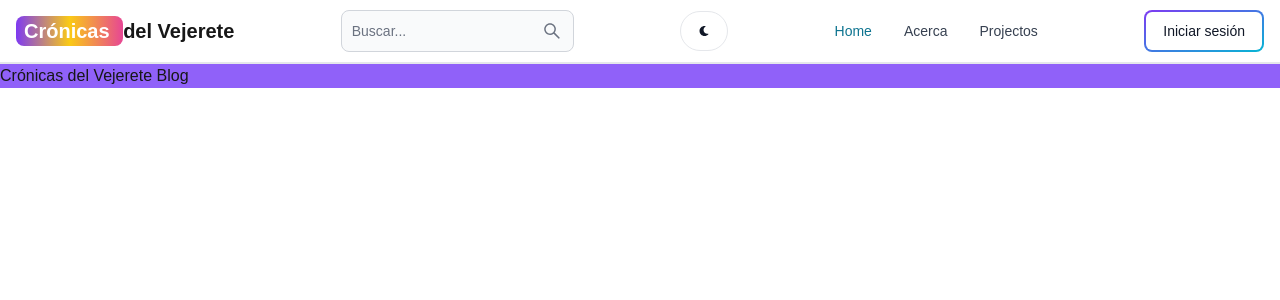
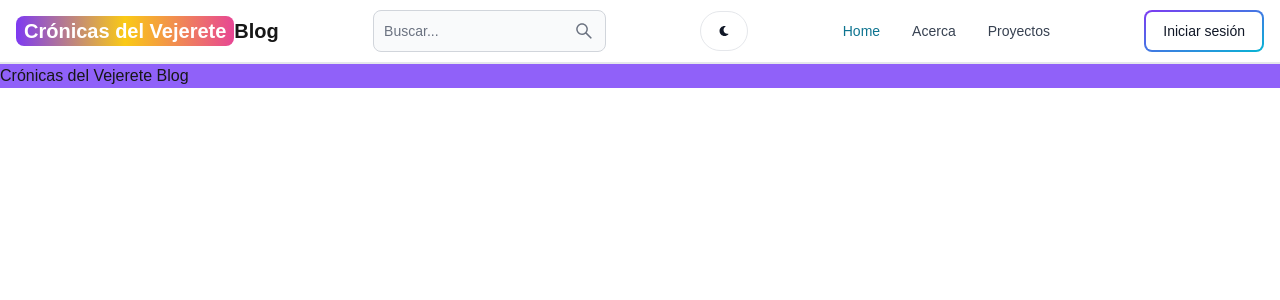
Before and after one commit to svei00/blogCronicasVejerete-old, a Next.js app: page / in a window 1280 px wide. Shown: the top 300 px of the page. Built offline with nearby package versions, Linux system fonts and the light colour scheme.

Commit message:
Make the code able for typeScript of the Header

```diff
--- a/src/app/components/Header.tsx
+++ b/src/app/components/Header.tsx
@@ -1,53 +1,84 @@
-'use client'
-import React from 'react';
-import { Button, Navbar, TextInput } from 'flowbite-react';
-import Link from 'next/link';
-import { AiOutlineSearch } from 'react-icons/ai';
-import { FaMoon } from 'react-icons/fa';
-import { usePathname } from 'next/navigation'; // To get the pathname of website
+'use client';
+import React, { FC } from 'react'; // Importing React and FunctionComponent typing
+import { Button, Navbar, TextInput } from 'flowbite-react'; // Importing components from Flowbite-React
+import Link from 'next/link'; // Link component for navigation
+import { AiOutlineSearch } from 'react-icons/ai'; // Search icon from React Icons
+import { FaMoon } from 'react-icons/fa'; // Moon icon from React Icons for dark mode toggle
+import { usePathname } from 'next/navigation'; // Hook to retrieve the current pathname
 
-export default function Header() {
-  const path = usePathname(); // Get the pathname of website
+// Header Component
+const Header: FC = () => {
+  // Get the current pathname of the website to determine active links
+  const path: string = usePathname();
+
   return (
     <>
-    <Navbar className='border-b-2'>
-      <Link href='/'
-      className='self-center whitespace-nowrap text-sm sm:text-xl font-semibold dark:text-white'>
-        <span className='px-2 py-1 bg-gradient-to-r from-purple-600 via-yellow-300 to-pink-500 rounded-lg text-white'>Crónicas </span>del Vejerete
+      {/* Navbar Container */}
+      <Navbar className="border-b-2">
+        {/* Website Logo with a Gradient Background */}
+        <Link
+          href="/"
+          className="self-center whitespace-nowrap text-sm sm:text-xl font-semibold dark:text-white"
+        >
+          <span className="px-2 py-1 bg-gradient-to-r from-purple-600 via-yellow-300 to-pink-500 rounded-lg text-white">
+            Crónicas del Vejerete
+          </span>Blog
         </Link>
+
+        {/* Search Input Field */}
         <form>
           <TextInput
-          type='text'
-          placeholder='Buscar...'
-          rightIcon={AiOutlineSearch}
-          className='hidden lg:inline'
+            type="text"
+            placeholder="Buscar..." // Placeholder text for search bar
+            rightIcon={AiOutlineSearch} // Search icon on the right
+            className="hidden lg:inline" // Visible only on larger screens
           />
         </form>
-      <Button className='w-12 h-10 hidden sm:inline' color='gray' pill><FaMoon/></Button>
-      <div className='flex gap-2 md:order-2'>
-      <Link href='/signin'>
-        <Button gradientDuoTone='purpleToBlue' outline>Iniciar sesión</Button>
+
+        {/* Dark Mode Toggle Button */}
+        <Button className="w-12 h-10 hidden sm:inline" color="gray" pill>
+          <FaMoon />
+        </Button>
+
+        {/* Sign-in Button and Navbar Toggle */}
+        <div className="flex gap-2 md:order-2">
+          {/* Sign-in Button with a Gradient Outline */}
+          <Link href="/signin">
+            <Button gradientDuoTone="purpleToBlue" outline>
+              Iniciar sesión
+            </Button>
           </Link>
-        <Navbar.Toggle/>
+
+          {/* Toggle Button for Navbar Collapse (Visible on Small Screens) */}
+          <Navbar.Toggle />
         </div>
+
+        {/* Collapsible Navbar Links */}
         <Navbar.Collapse>
-        <Link href='/'>
-          <Navbar.Link active={path === '/'} as={'div'}>
+          {/* Home Link - Highlighted as Active if Path Matches */}
+          <Link href="/">
+            <Navbar.Link active={path === '/'} as="div">
               Home
             </Navbar.Link>
           </Link>
-        <Link href='/about'>
-          <Navbar.Link active={path === '/about'} as={'div'}>
+
+          {/* About Link - Highlighted as Active if Path Matches */}
+          <Link href="/about">
+            <Navbar.Link active={path === '/about'} as="div">
               Acerca
             </Navbar.Link>
           </Link>
-        <Link href='/projects'>
-          <Navbar.Link active={path === '/projects'} as={'div'}>
-            Projectos
+
+          {/* Projects Link - Highlighted as Active if Path Matches */}
+          <Link href="/projects">
+            <Navbar.Link active={path === '/projects'} as="div">
+              Proyectos
             </Navbar.Link>
           </Link>
         </Navbar.Collapse>
       </Navbar>
     </>
   );
-}
+};
+
+export default Header;
```
Also changed, not shown: 1 other file (tests, documents, lock files or other folders). Lines whose indentation alone changed are shown as unchanged.
